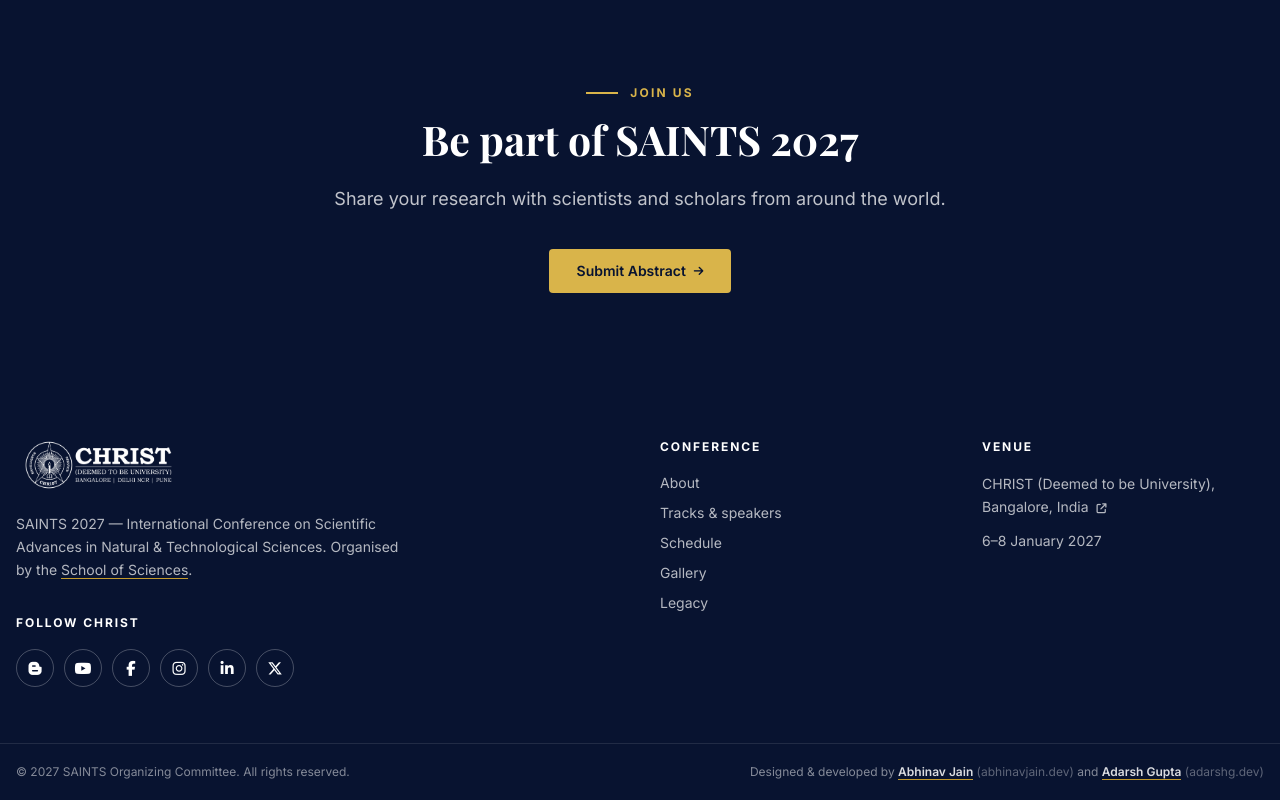
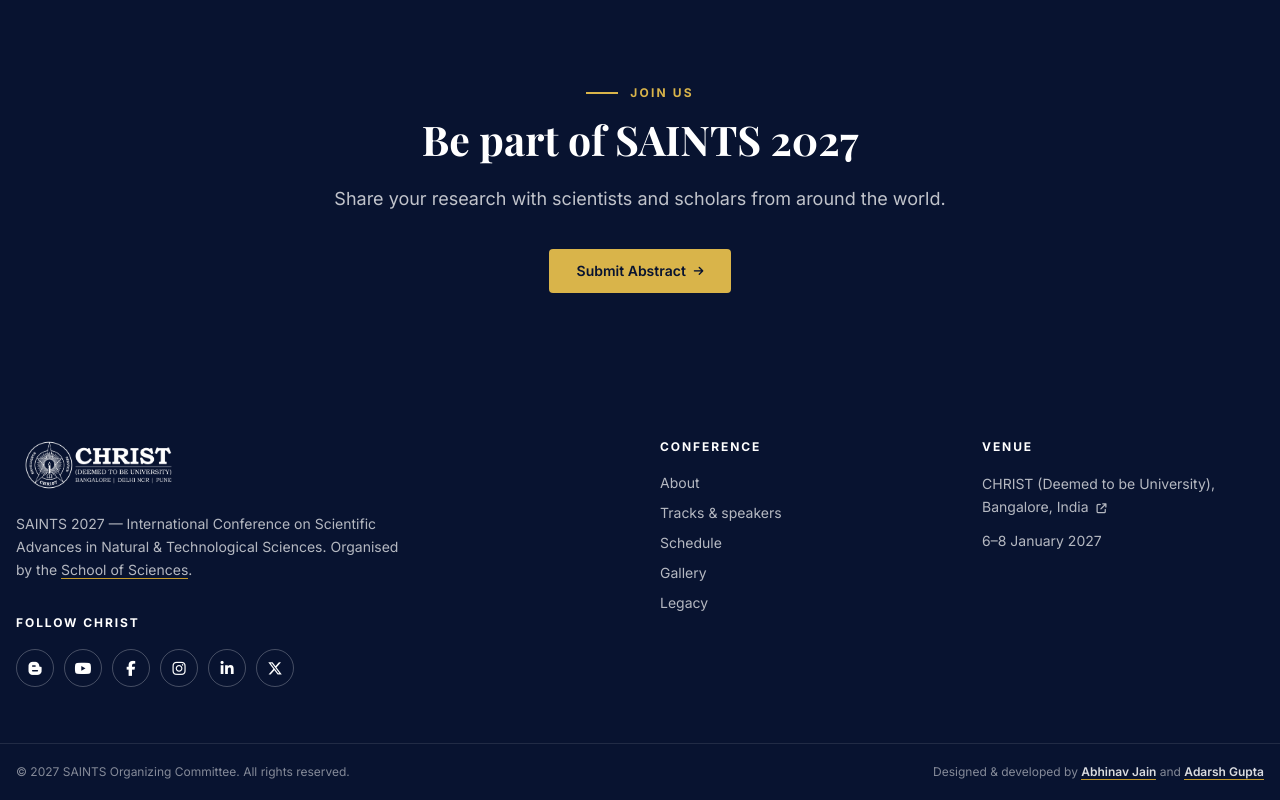
Before and after one commit to abhinavjn45/saints-2027, a plain HTML site: page index.html in a window 1280 px wide. Shown: the part 4396-5196 px from the top of the page. Drawn offline with nearby package versions, Linux system fonts and the light colour scheme.

Commit message:
Simplify developer credits

```diff
--- a/index.html
+++ b/index.html
@@ -527,9 +527,9 @@
       <span>&copy; 2027 SAINTS Organizing Committee. All rights reserved.</span>
       <span>Designed &amp; developed by
         <a href="https://abhinavjain.dev" target="_blank" rel="noopener" class="credit">Abhinav Jain</a>
-        <span class="text-white/35">(abhinavjain.dev)</span> and
+ and
         <a href="https://adarshg.dev" target="_blank" rel="noopener" class="credit">Adarsh Gupta</a>
-        <span class="text-white/35">(adarshg.dev)</span>
+
       </span>
     </div>
   </div>
```
Also changed, not shown: legacy.html (+2 -2 lines).
